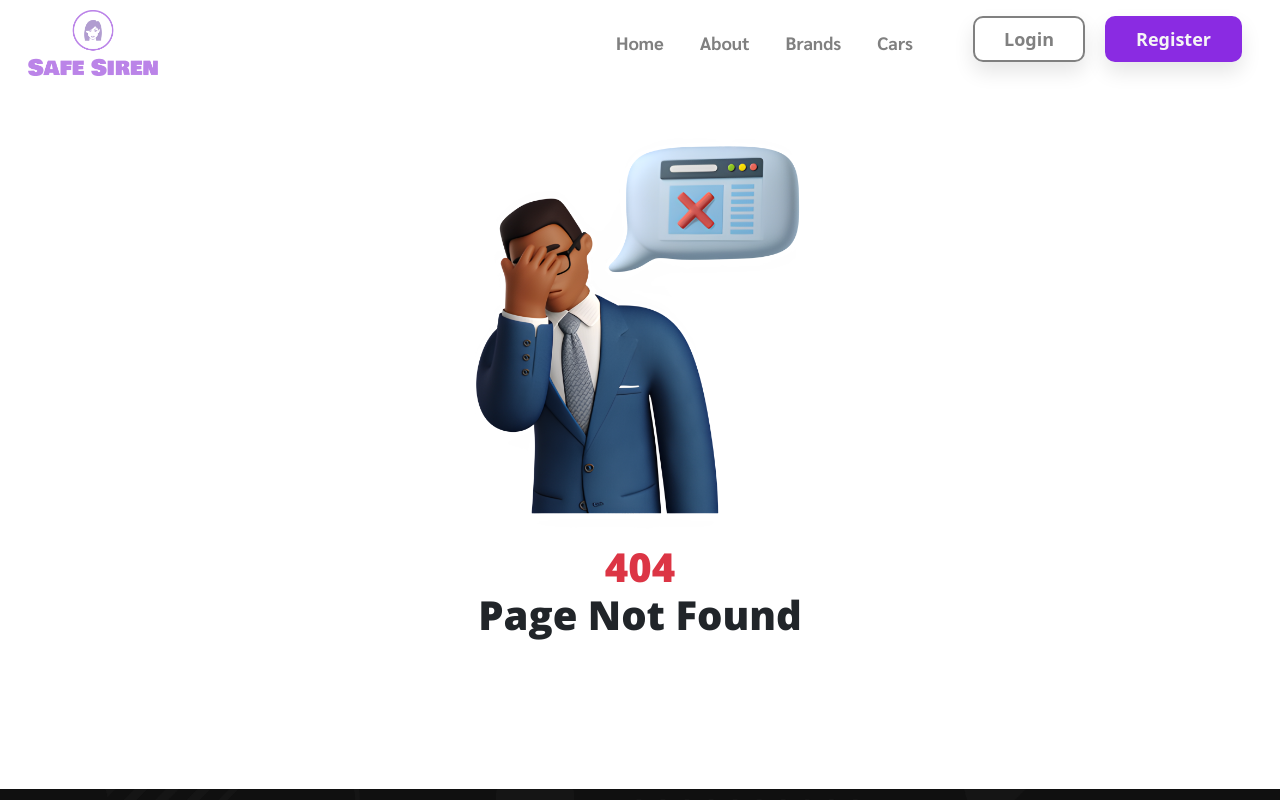
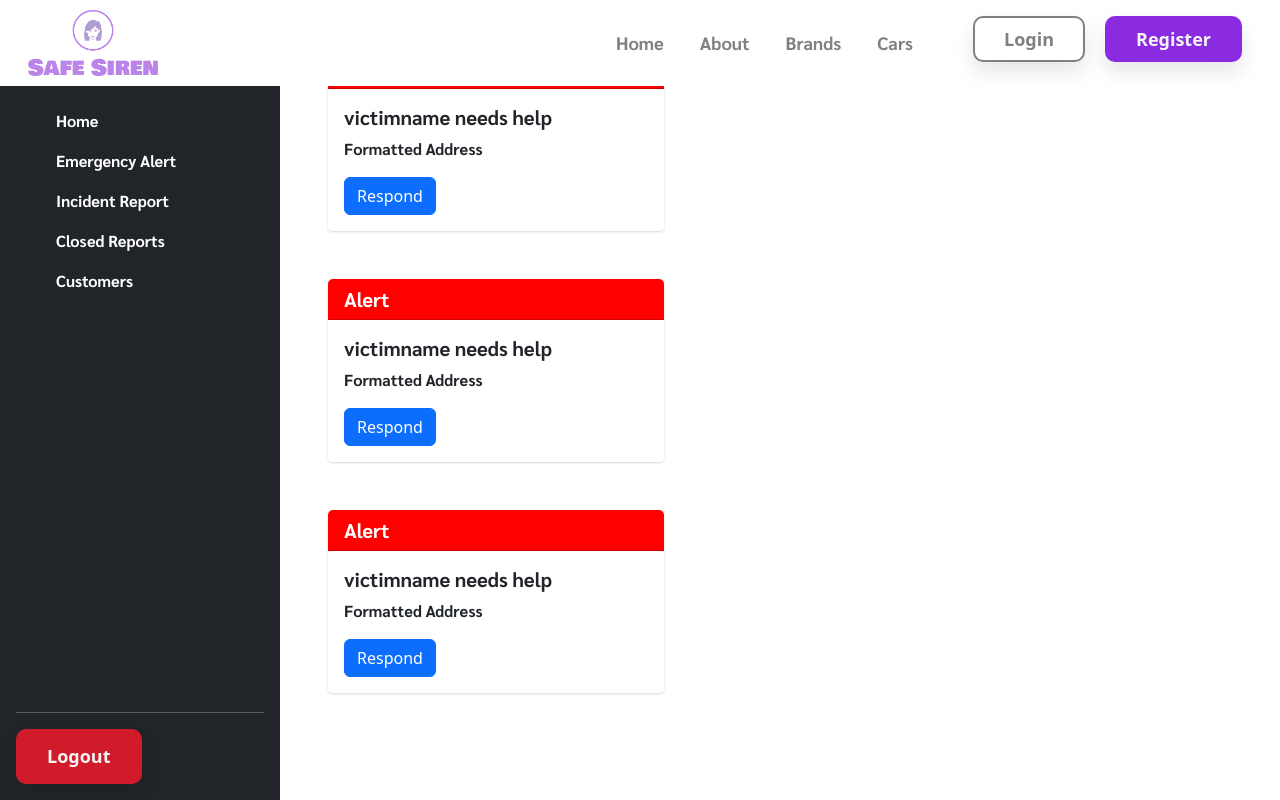
Before and after one commit to Slacky300/WomenSafetyHackathonApp, a React (Create React App) app: page /dashboard in a window 1280 px wide. Shown: the top 800 px of the page. Built offline with nearby package versions, Linux system fonts and the light colour scheme; a web font is replaced by a local one.

Commit message:
Added dashboard

```diff
--- a/src/App.js
+++ b/src/App.js
@@ -10,6 +10,7 @@ import Profile from './pages/Profile';
 import Login from './pages/Auth/Login';
 import Register from './pages/Auth/Register';
 import Emergency from './pages/Emergency';
+import Dashboard from './pages/Dashboard';
 
 function App() {
   return (
@@ -23,6 +24,8 @@ function App() {
       <Route path='/login' element={<Login/>} />
       <Route path='/register' element={<Register/>} />
       <Route path='/home' element={<Emergency/>} />
+      <Route path='/dashboard' element={<Dashboard/>} />
+
 
       </Routes>
       <Toaster />
--- /dev/null
+++ b/src/Components/Dash/Sidebar.jsx
@@ -0,0 +1,105 @@
+import React from "react";
+import "../../styles/Sidebar.css";
+import { Link } from "react-router-dom"
+import toast from 'react-hot-toast'
+import { useAuth } from '../../context/auth'
+
+
+
+const Sidebar = () => {
+
+    const [auth, setAuth] = useAuth();
+
+    const handleSubmit = () => {
+        setAuth({
+            ...auth,
+            user: null,
+            token: ''
+        })
+        localStorage.removeItem('auth')
+        toast.success('Logged Out Successfully')
+    }
+
+  return (
+    <div>
+      <div
+        className="d-flex flex-column flex-shrink-0 p-3 text-white bg-dark vh-100"
+        style={{ width: 280 }}
+      >
+        <a
+          href="/"
+          className="d-flex align-items-center mb-3 mb-md-0 me-md-auto text-white text-decoration-none"
+        >
+          <svg className="bi me-2" width={40} height={32}>
+            <use xlinkHref="#bootstrap" />
+          </svg>
+          <span className="fs-4">Admin Dasboard</span>
+        </a>
+        <hr />
+        <ul className="nav nav-pills flex-column mb-auto">
+        <Link
+            to="/login"
+            style={{textDecoration:"none"}}
+          >
+          <li className="nav-item">
+
+            <a href="#" className="nav-link text-white" aria-current="page">
+              <svg className="bi me-2" width={16} height={16}>
+                <use xlinkHref="#home" />
+              </svg>
+              Home
+            </a>
+          </li>
+        </Link>
+          <li>
+            <a href="#" className="nav-link text-white">
+              <svg className="bi me-2" width={16} height={16}>
+                <use xlinkHref="#speedometer2" />
+              </svg>
+              Emergency Alert
+            </a>
+          </li>
+          <li>
+            <a href="#" className="nav-link text-white">
+              <svg className="bi me-2" width={16} height={16}>
+                <use xlinkHref="#table" />
+              </svg>
+              Incident Report
+            </a>
+          </li>
+          <li>
+            <a href="#" className="nav-link text-white">
+              <svg className="bi me-2" width={16} height={16}>
+                <use xlinkHref="#grid" />
+              </svg>
+              Closed Reports
+            </a>
+          </li>
+          <li>
+            <a href="#" className="nav-link text-white">
+              <svg className="bi me-2" width={16} height={16}>
+                <use xlinkHref="#people-circle" />
+              </svg>
+              Customers
+            </a>
+          </li>
+        </ul>
+        <hr />
+        <div className="dropdown">
+          <Link
+            onClick={handleSubmit}
+            to="/login"
+            style={{ textDecoration: "none" }}
+            className="nav-item text-center"
+          >
+            <a className="nav-link learn-more-btn-logout" style={{fontSize:"4px"}} aria-current="page">
+              Logout
+            </a>
+          </Link>
+        </div>
+      </div>
+    </div>
+  );
+};
+
+export default Sidebar;
--- a/src/Components/Footer/Footer.jsx
+++ b/src/Components/Footer/Footer.jsx
@@ -2,10 +2,20 @@ import React from 'react'
 import '../../styles/footer.css'
 import { BsLinkedin, BsGithub } from 'react-icons/bs'
 import logo from '../../images/logo.png'
+import { useAuth } from '../../context/auth'
 
-const Footer = () => {
+
+
+const Footer = (props) => {
+    const [auth, setAuth] = useAuth()
+
     return (
-        <div>
+       <>
+       {auth?.user?.role?(
+        <></>
+       ):(<>
+
+<div>
             <section id="contact" className="footer_wrapper">
                 <div className="container">
                     <div className="row">
@@ -36,6 +46,9 @@ const Footer = () => {
                 </div>
             </section >
         </div >
+
+       </>)}
+       </>
     )
 }
 
--- a/src/Components/Navbar/Navbar.jsx
+++ b/src/Components/Navbar/Navbar.jsx
@@ -41,6 +41,11 @@ const Navbar = () => {
     }, []);
 
     return (
+<>
+        {auth?.user?.role?(
+            <></>
+           ):(<>
+
         <header className='header_wrapper'>
             <nav className="navbar navbar-expand-lg fixed-top">
                 <div className="container-fluid mx-3">
@@ -95,6 +100,8 @@ const Navbar = () => {
                 </div>
             </nav>
         </header>
+        </>)}
+        </>
     )
 }
 
--- a/src/context/auth.js
+++ b/src/context/auth.js
@@ -8,7 +8,6 @@ const AuthProvider = ({children}) => {
         user:null,
         token:''
     })
-
     axios.defaults.headers.common['Authorization'] = auth?.token
 
     useEffect(() => {
--- /dev/null
+++ b/src/pages/Dashboard.jsx
@@ -0,0 +1,60 @@
+import React from "react";
+import Sidebar from "../Components/Dash/Sidebar";
+
+const Dashboard = (props) => {
+  return (
+    <div className="d-flex justify-content-start">
+        <Sidebar/>
+
+    <div className="d-flex flex-column">
+
+      <div className="card mt-5 w-100  mx-5 h-30">
+        <h5 className="card-header" style={{backgroundColor:"red", color:"white"}}>Alert</h5>
+        <div className="card-body">
+          <h5 className="card-title">victimname needs help</h5>
+          <p className="card-text">
+            Formatted Address
+          </p>
+          <a href="#" className="btn btn-primary">
+            Respond
+          </a>
+        </div>
+      </div>
+
+
+      <div className="card mt-5 w-100  mx-5 h-30">
+        <h5 className="card-header" style={{backgroundColor:"red", color:"white"}}>Alert</h5>
+        <div className="card-body">
+          <h5 className="card-title">victimname needs help</h5>
+          <p className="card-text">
+            Formatted Address
+          </p>
+          <a href="#" className="btn btn-primary">
+            Respond
+          </a>
+        </div>
+      </div>
+
+
+      <div className="card mt-5 w-100 mx-5 h-30">
+        <h5 className="card-header" style={{backgroundColor:"red", color:"white"}}>Alert</h5>
+        <div className="card-body">
+          <h5 className="card-title">victimname needs help</h5>
+          <p className="card-text">
+            Formatted Address
+          </p>
+          <a href="#" className="btn btn-primary">
+            Respond
+          </a>
+        </div>
+      </div>
+
+      </div>
+
+
+
+    </div>
+  );
+};
+
+export default Dashboard;
--- a/src/pages/Hero.jsx
+++ b/src/pages/Hero.jsx
@@ -17,7 +17,7 @@ const Hero = () => {
                             <h1 className="banner-title">Help us bring women safety to <span>Reality</span> with us</h1>
                                 {/* <p className="banner-title-text " style={{ textAlign: 'justify' }}>Experience car buying like never before. CarWale offers an extensive range of options, unbeatable deals, expert guidance, and a hassle-free journey to your dream car. Discover, compare, and drive with confidence.</p> */}
                             <div className="learn-more-btn-section">
-                                <Link to='/cars' className="nav-link learn-more-btn btn-header" href="#car">Edit your profile</Link>
+                                <Link to='/dashboard' className="nav-link learn-more-btn btn-header" href="#car">Go to Dashboard</Link>
                             </div>
                         </div>
                     </div>
--- /dev/null
+++ b/src/styles/Sidebar.css
@@ -0,0 +1,3 @@
+li :hover{
+    background-color: blueviolet;
+}
```
